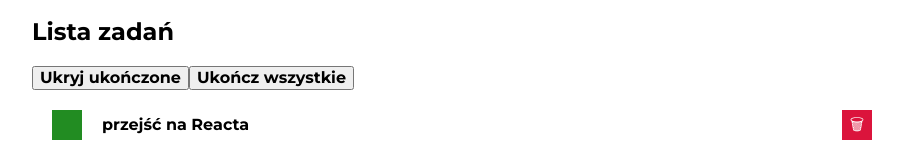
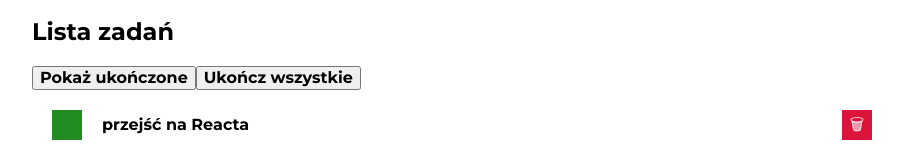
Before and after one commit to Krzysztof-Broniszewski/Todo-list-react, a React (Create React App) app: page / in a window 1280 px wide. Shown: the part 189-345 px from the top of the page, without its empty margins (178-1101 px from the left). Built offline with nearby package versions, Linux system fonts and the light colour scheme.

Commit message:
Show/hide button added

```diff
--- a/src/App.js
+++ b/src/App.js
@@ -26,7 +26,7 @@ function App() {
       <section class="section">
         <div class="section__container section__containerTasks">
           <h2 class="section__header">Lista zadań</h2>
-          <Buttons tasks={tasks}/>
+          <Buttons tasks={tasks} hideDoneTasks={hideDoneTasks} />
         </div>
         <div class="section__container">
           <Tasks tasks={tasks} hideDoneTasks={hideDoneTasks} />
--- a/src/Buttons/index.js
+++ b/src/Buttons/index.js
@@ -1,15 +1,17 @@
-const Buttons = (props) => {
-    if (props.tasks.length === 0) {
+const Buttons = (tasks, hideDoneTasks) => {
+    if (tasks.length === 0) {
         return null;
     }
     return (
         <div className="buttons">
             <button
                 className="section__taskButton section__buttonHideDone">
-                {props.hideDoneTasks ? "Pokaż" : "Ukryj"} ukończone
+                {hideDoneTasks ? "Pokaż" : "Ukryj"} ukończone
             </button>
             <button
-                className="section__taskButton section__buttonDoneAll">
+                className="section__taskButton section__buttonDoneAll"
+                // disabled={tasks.every(({ done }) => done)}
+                >
                 Ukończ wszystkie
             </button>
         </div>
```
